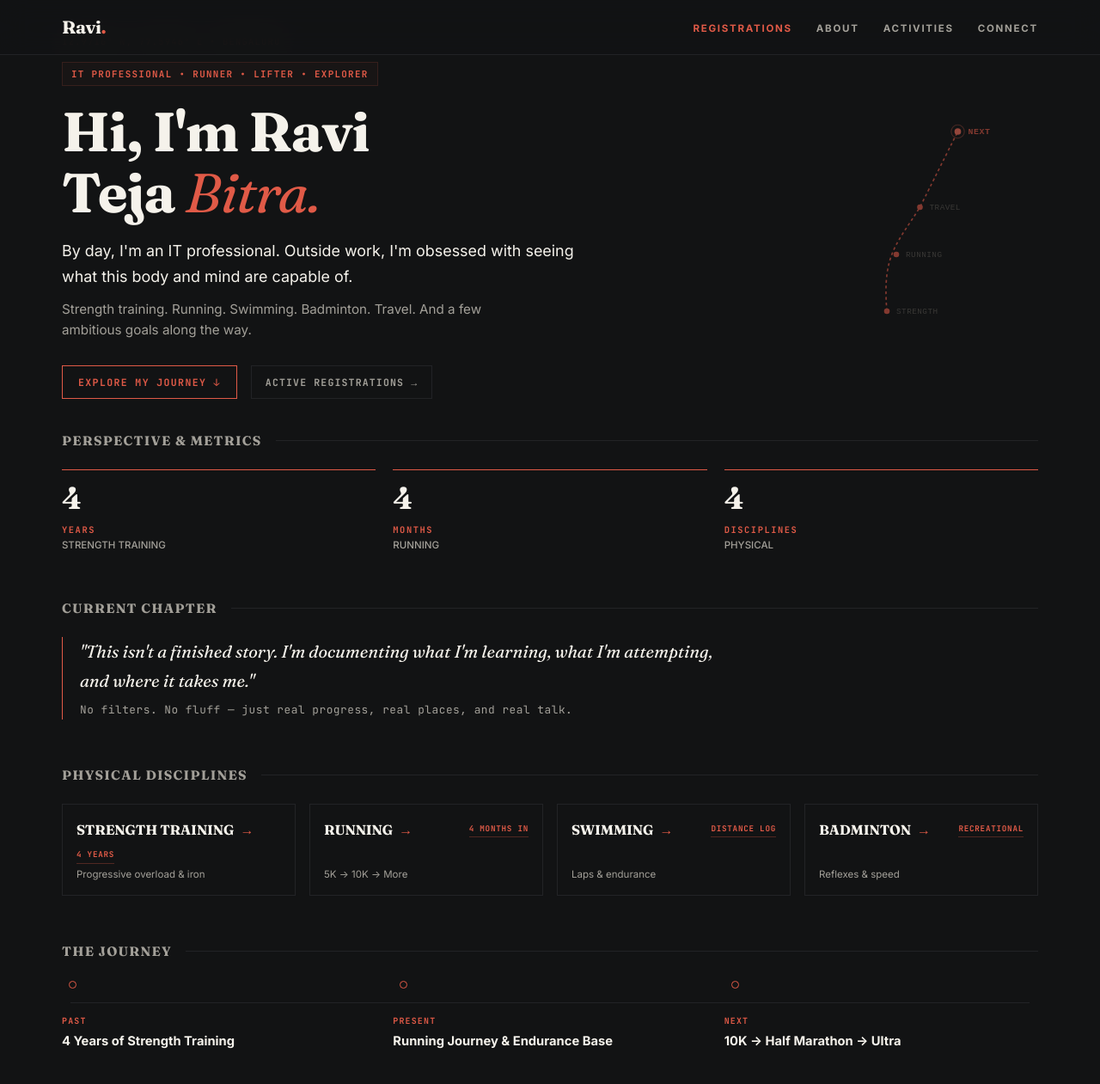
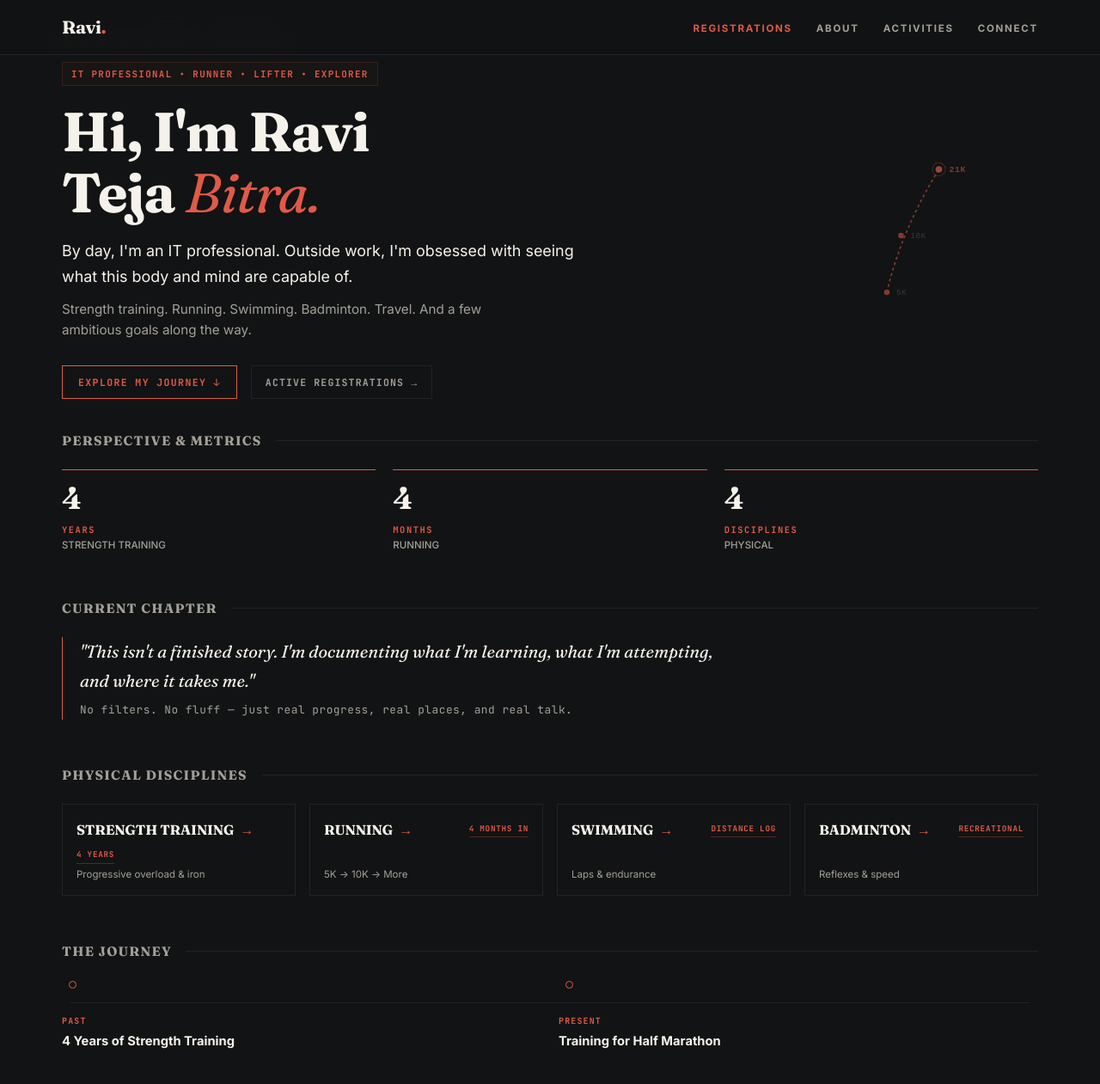
Before and after one commit to raviteja-analytics/ravitejabitra.in, a plain HTML site: page index.html in a window 1280 px wide. Shown: the top 1261 px of the page at 86% size. Drawn offline with Linux system fonts and the light colour scheme.

Commit message:
feat: refine timeline, email targets, active registrations, and hero SVG markers

```diff
--- a/index.html
+++ b/index.html
@@ -61,23 +61,23 @@
           </div>
         </div>
 
-        <!-- Right Side: Subtle Journey Vector Signature -->
+        <!-- Right Side: 3-Point Journey Vector Signature (5K -> 10K -> 21K) -->
         <div class="hero-visual">
-          <svg class="hero-journey-svg" viewBox="0 0 200 280" fill="none" xmlns="http://www.w3.org/2000/svg">
-            <path d="M40 240 C 35 180, 50 170, 75 130 T 115 50" stroke="#e05a47" stroke-width="1.5" stroke-dasharray="3 3"/>
+          <svg class="hero-journey-svg" viewBox="0 0 200 240" fill="none" xmlns="http://www.w3.org/2000/svg">
+            <path d="M40 200 Q 55 135, 95 70" stroke="#e05a47" stroke-width="1.5" stroke-dasharray="3 3"/>
 
-            <circle cx="40" cy="240" r="3" fill="#e05a47"/>
-            <text x="50" y="243" fill="#5a5752" font-size="8.5" font-family="monospace" letter-spacing="0.05em">STRENGTH</text>
+            <!-- Point 1: 5K -->
+            <circle cx="40" cy="200" r="3" fill="#e05a47"/>
+            <text x="50" y="203" fill="#5a5752" font-size="8.5" font-family="monospace" letter-spacing="0.05em">5K</text>
 
-            <circle cx="50" cy="180" r="3" fill="#e05a47"/>
-            <text x="60" y="183" fill="#5a5752" font-size="8.5" font-family="monospace" letter-spacing="0.05em">RUNNING</text>
+            <!-- Point 2: 10K -->
+            <circle cx="55" cy="140" r="3" fill="#e05a47"/>
+            <text x="65" y="143" fill="#5a5752" font-size="8.5" font-family="monospace" letter-spacing="0.05em">10K</text>
 
-            <circle cx="75" cy="130" r="3" fill="#e05a47"/>
-            <text x="85" y="133" fill="#5a5752" font-size="8.5" font-family="monospace" letter-spacing="0.05em">TRAVEL</text>
-
-            <circle cx="115" cy="50" r="3.5" fill="#ff715b"/>
-            <circle cx="115" cy="50" r="7" stroke="#ff715b" stroke-width="1" opacity="0.4"/>
-            <text x="126" y="53" fill="#e05a47" font-weight="700" font-size="9" font-family="monospace" letter-spacing="0.05em">NEXT</text>
+            <!-- Point 3: 21K (Active target!) -->
+            <circle cx="95" cy="70" r="3.5" fill="#ff715b"/>
+            <circle cx="95" cy="70" r="7" stroke="#ff715b" stroke-width="1" opacity="0.4"/>
+            <text x="106" y="73" fill="#e05a47" font-weight="700" font-size="9" font-family="monospace" letter-spacing="0.05em">21K</text>
           </svg>
         </div>
       </div>
@@ -189,13 +189,7 @@
         <div class="timeline-step">
           <div class="timeline-node"></div>
           <div class="timeline-phase">PRESENT</div>
-          <div class="timeline-content">Running Journey & Endurance Base</div>
-        </div>
-
-        <div class="timeline-step">
-          <div class="timeline-node"></div>
-          <div class="timeline-phase">NEXT</div>
-          <div class="timeline-content">10K → Half Marathon → Ultra</div>
+          <div class="timeline-content">Training for Half Marathon</div>
         </div>
       </div>
     </section>
@@ -210,12 +204,12 @@
 
         <!-- Quick Direct Contact Links -->
         <div class="social-quick-links">
-          <a href="mailto:ravitejabitra.official@gmail.com" class="quick-link-btn">
+          <a href="mailto:ravitejabitra1997@gmail.com" class="quick-link-btn">
             <svg width="14" height="14" viewBox="0 0 24 24"><path d="M12 12.713l-11.985-9.713h23.97l-11.985 9.713zm0 2.574l-12-9.725v15.438h24v-15.438l-12 9.725z"/></svg>
             Email
           </a>
           <a href="https://www.instagram.com/raviteja_bitra" target="_blank" rel="noopener noreferrer" class="quick-link-btn">
-            <svg width="14" height="14" viewBox="0 0 24 24"><path d="M12 2.163c3.204 0 3.584.012 4.85.07 3.252.148 4.771 1.691 4.919 4.919.058 1.265.069 1.645.069 4.849 0 3.205-.012 3.584-.069 4.849-.149 3.225-1.664 4.771-4.919 4.919-1.266.058-1.644.07-4.85.07-3.204 0-3.584-.012-4.849-.07-3.26-.149-4.771-1.699-4.919-4.92-.058-1.265-.07-1.644-.07-4.849 0-3.204.013-3.583.07-4.849.149-3.227 1.664-4.771 4.919-4.919 1.266-.057 1.645-.069 4.849-.069zm0-2c-3.259 0-3.667.014-4.947.072-4.358.2-6.78 2.618-6.98 6.98-.059 1.281-.073 1.689-.073 4.948 0 3.259.014 3.668.072 4.948.2 4.358 2.618 6.78 6.98 6.98 1.281.058 1.689.072 4.948.072 3.259 0 3.668-.014 4.948-.072 4.354-.2 6.782-2.618 6.979-6.98.059-1.28.073-1.689.073-4.948 0-3.259-.014-3.667-.072-4.947-.196-4.354-2.617-6.78-6.979-6.98-1.281-.059-1.69-.073-4.949-.073zm0 5.838c-3.403 0-6.162 2.759-6.162 6.162s2.759 6.163 6.162 6.163 6.162-2.759 6.162-6.163c0-3.403-2.759-6.162-6.162-6.162zm0 10.162c-2.209 0-4-1.79-4-4 0-2.209 1.791-4 4-4s4 1.791 4 4c0 2.21-1.791 4-4 4zm6.406-11.845c-.796 0-1.441.645-1.441 1.44s.645 1.44 1.441 1.44c.795 0 1.439-.645 1.439-1.44s-.644-1.44-1.439-1.44z"/></svg>
+            <svg width="14" height="14" viewBox="0 0 24 24"><path d="M12 2.163c3.204 0 3.584.012 4.85.07 3.252.148 4.771 1.691 4.919 4.919.058 1.265.069 1.645.069 4.849 0 3.205-.012 3.584-.069 4.849-.149 3.225-1.664 4.771-4.919 4.919-1.266.058-1.644.07-4.85.07-3.204 0-3.584-.012-4.849-.07-3.26-.149-4.771-1.699-4.919-4.92-.058-1.265-.07-1.644-.07-4.849 0-3.204.013-3.583.07-4.849.149-3.227 1.664-4.771 4.919-4.919 1.266-.057 1.645-.069 4.849-.069zm0-2c-3.259 0-3.667.014-4.947.072-4.358.2-6.78 2.618-6.98 6.98-.059 1.281-.073 1.689-.073 4.948 0 3.259.014 3.668.072 4.948.2 4.358 2.618 6.98 6.98 6.98 1.281.058 1.689.072 4.948.072 3.259 0 3.668-.014 4.948-.072 4.354-.2 6.782-2.618 6.979-6.98.059-1.28.073-1.689.073-4.948 0-3.259-.014-3.667-.072-4.947-.196-4.354-2.617-6.78-6.979-6.98-1.281-.059-1.69-.073-4.949-.073zm0 5.838c-3.403 0-6.162 2.759-6.162 6.162s2.759 6.163 6.162 6.163 6.162-2.759 6.162-6.163c0-3.403-2.759-6.162-6.162-6.162zm0 10.162c-2.209 0-4-1.79-4-4 0-2.209 1.791-4 4-4s4 1.791 4 4c0 2.21-1.791 4-4 4zm6.406-11.845c-.796 0-1.441.645-1.441 1.44s.645 1.44 1.441 1.44c.795 0 1.439-.645 1.439-1.44s-.644-1.44-1.439-1.44z"/></svg>
             Instagram
           </a>
           <a href="https://www.linkedin.com/in/ravitejabitra" target="_blank" rel="noopener noreferrer" class="quick-link-btn">
--- a/styles.css
+++ b/styles.css
@@ -515,7 +515,7 @@ main {
 /* ── 6. The Journey Section (Premium Horizontal Timeline) ──────── */
 .journey-timeline {
   display: grid;
-  grid-template-columns: repeat(3, 1fr);
+  grid-template-columns: repeat(2, 1fr);
   gap: 20px;
   position: relative;
   padding-top: 20px;
```
Also changed, not shown: links.html (+2 -2 lines).
